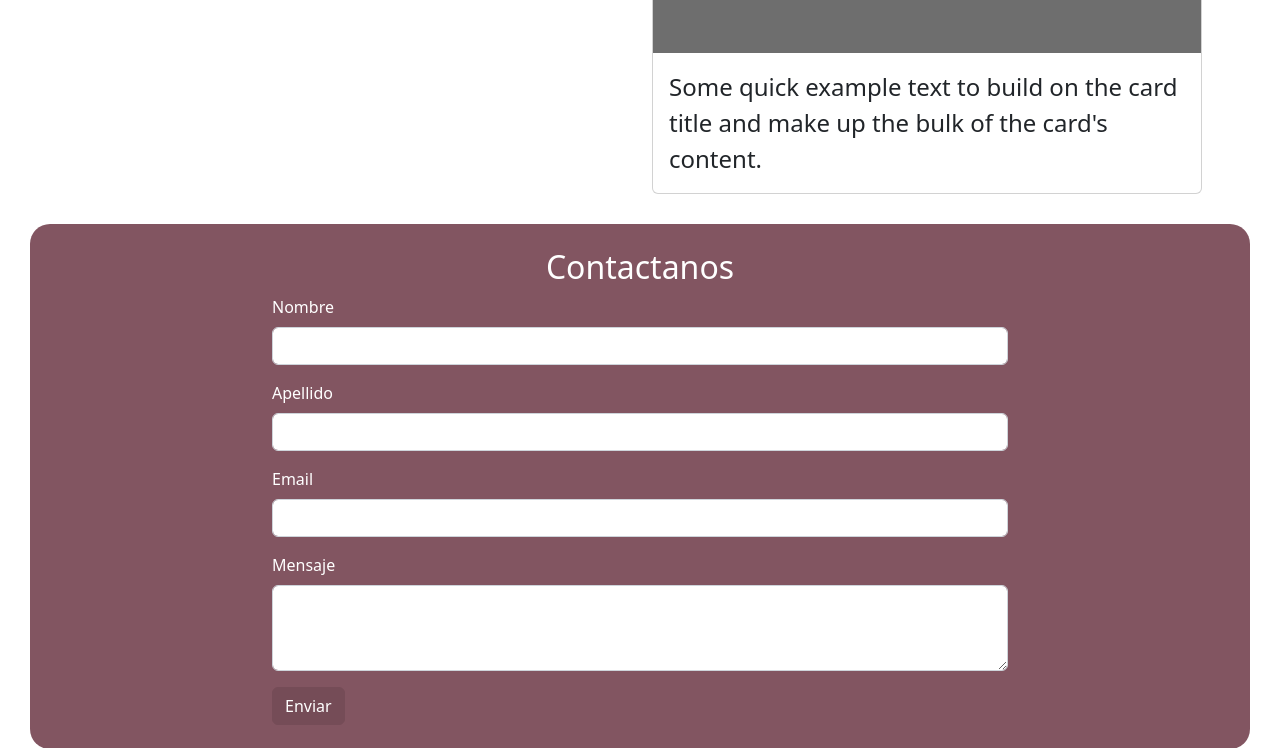
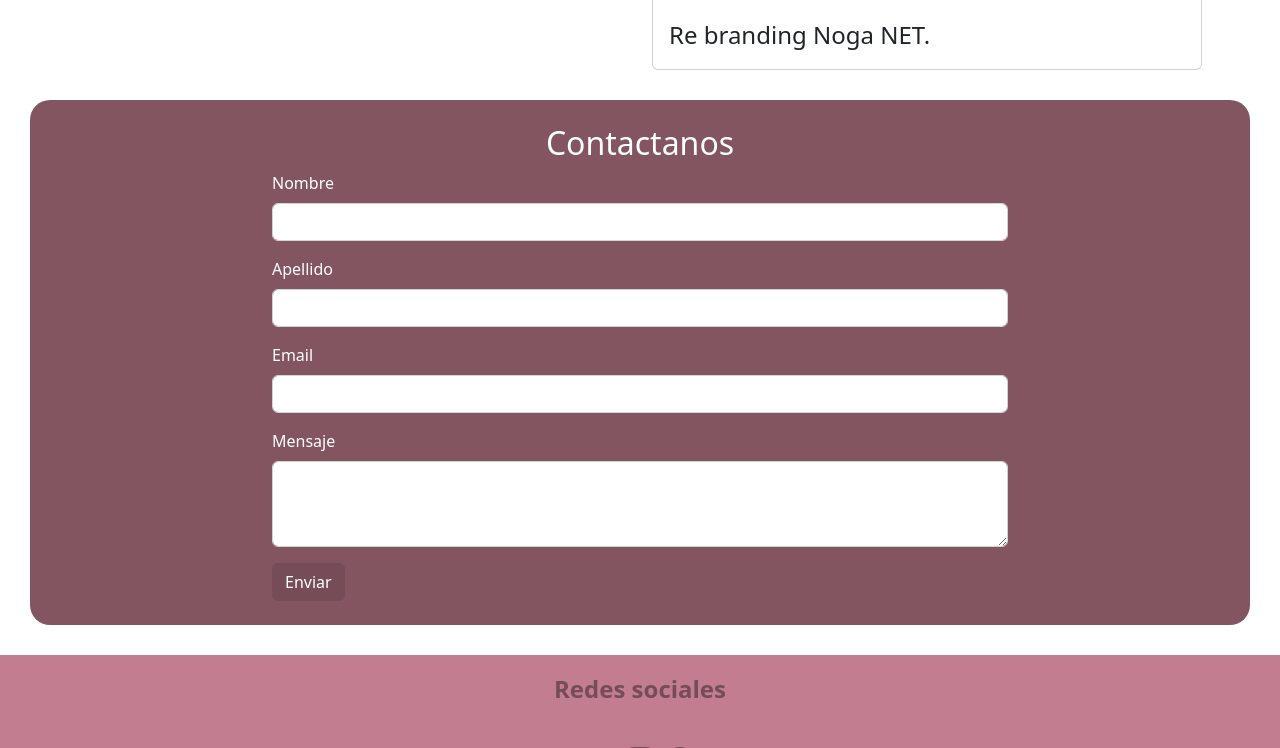
Before and after one commit to OtroAlien/Parcial2, a PHP site: page / in a window 1280 px wide. Shown: the part 1292-2040 px from the top of the page. Run offline with PHP 8.4, Linux system fonts and the light colour scheme; data comes from the database, SQL or seed files in the repository; some libraries are stand-ins or nearby versions.

Commit message:
tendencias

```diff
--- a/index.php
+++ b/index.php
@@ -184,14 +184,22 @@ require "templates/conexion.php";
                         </p>
                     </div>
                     <h2>Tendencias</h2>
-                    <a class="text-decoration-none text-reset tendencias" href="">
+                    <?php
+                        $consulta = "SELECT *, MAX(publicaciones.fecha) FROM publicaciones";
+                        $resultado = mysqli_query($cnx, $consulta);
+                        $columnas = mysqli_fetch_assoc($resultado);
+                        $post_id = $columnas['id_publicacion'];
+                        $consulta_imagenes = "SELECT * FROM imagenes, detalle_imagenes WHERE imagenes.id_imagen = detalle_imagenes.id_imagen AND detalle_imagenes.id_publicacion= '$post_id' ";
+                        $respuesta_imagenes = mysqli_query($cnx, $consulta_imagenes);
+                        $imagen = mysqli_fetch_assoc($respuesta_imagenes);
+                    ?>
+                    <a class="text-decoration-none text-reset tendencias" href="buscador.php?p=<?php echo $columnas['id_publicacion']; ?>">
                         <div class="row">
                             <div class="">
                                 <div class="card" >
-                                    <img src="img/post_placeholder.jpg" class="card-img-top" alt="tendencias">
+                                    <img src="img/posts/<?php echo $imagen['contenido_img'] ?>" class="card-img-top" alt="tendencias">
                                     <div class="card-body">
-                                        <p class="card-text">Some quick example text to build on the card title and make up
-                                            the bulk of the card's content.</p>
+                                    <p class="card-text"><?php echo $columnas['titulo'] ?>.</p>
                                     </div>
                                 </div>
                             </div>
```
